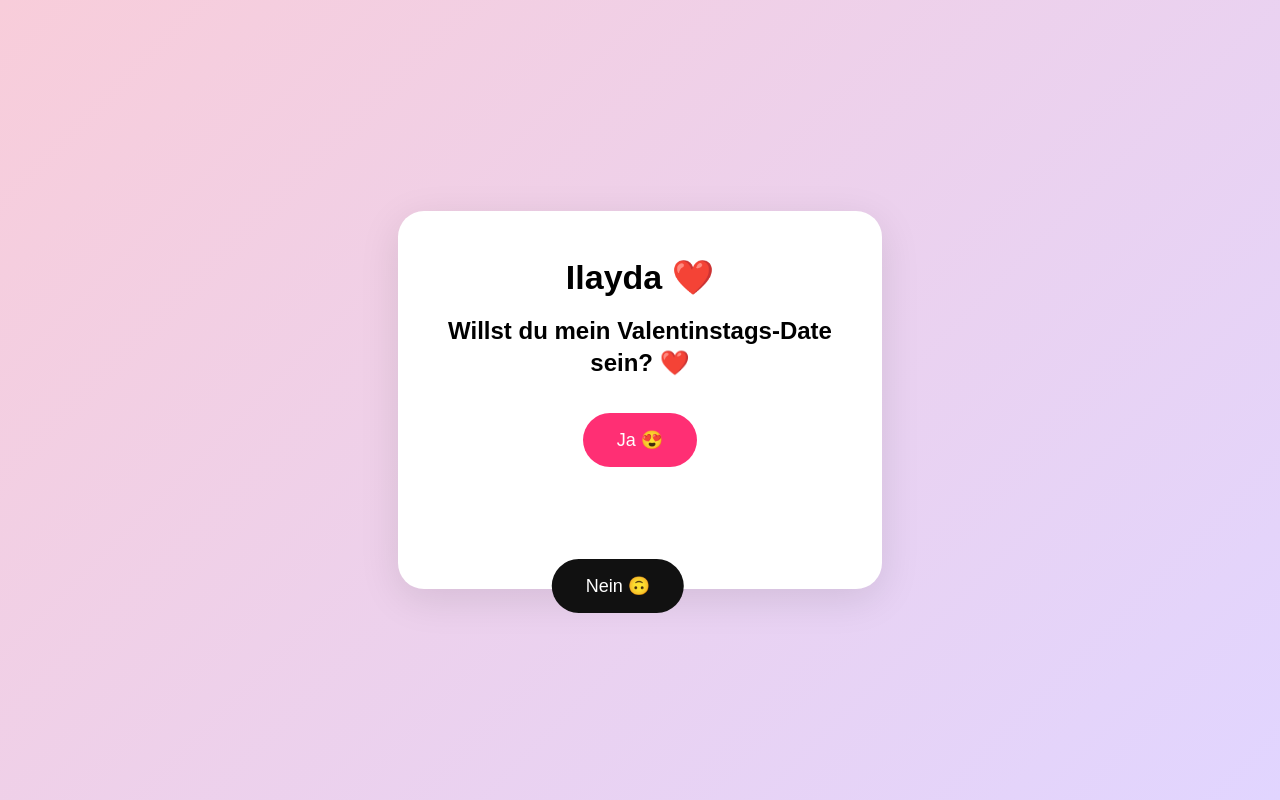
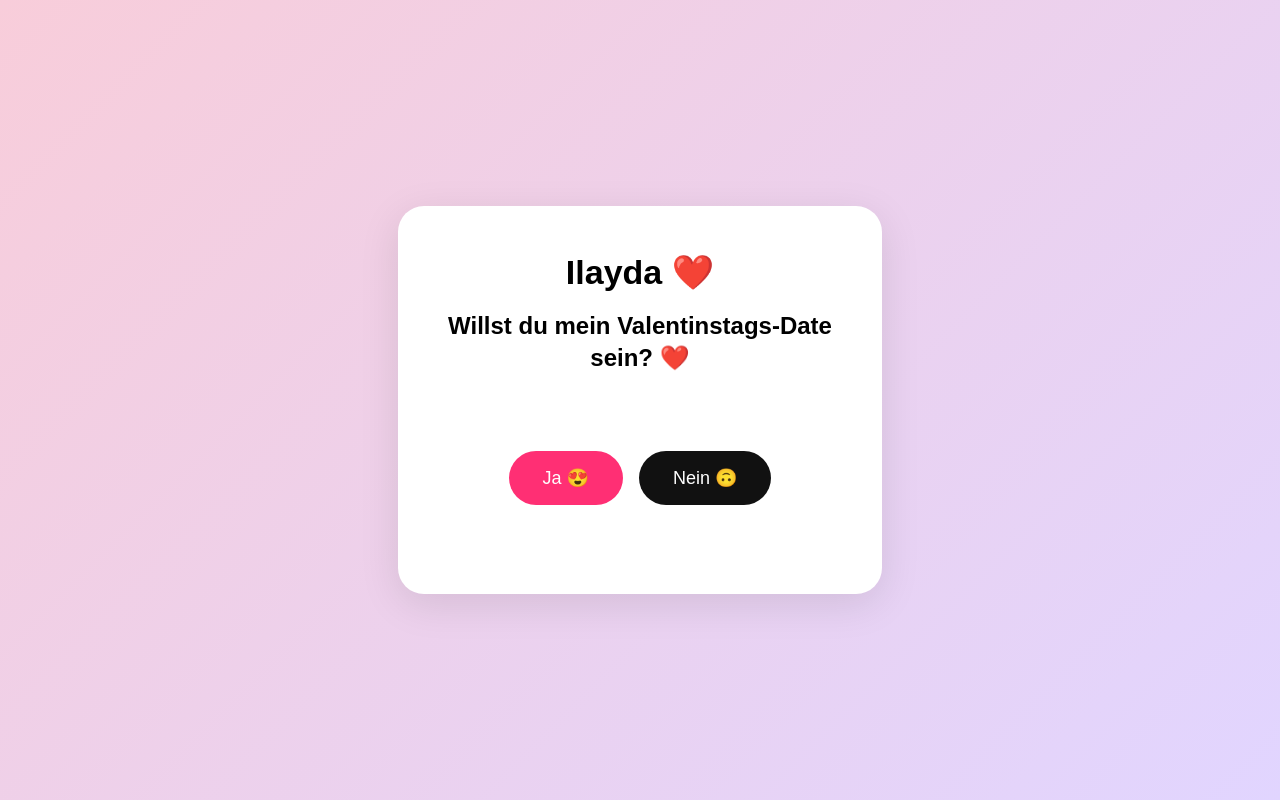
Before and after one commit to aliilayda/Valenine, a plain HTML site: page index.html in a window 1280 px wide. Drawn offline with Linux system fonts and the light colour scheme.

Commit message:
index.html aktualisieren

```diff
--- a/index.html
+++ b/index.html
@@ -44,35 +44,36 @@
   /* Buttons Bereich */
   #buttonsArea{
     position:relative;
-    height:130px;
+    height:140px;
+    display:flex;
+    justify-content:center;
+    align-items:center;
+    gap:16px;
   }
 
-  button{
+  .btn{
     border:none;
     padding:16px 34px;
     font-size:18px;
     border-radius:40px;
     cursor:pointer;
-    transition: transform .2s ease, background .2s ease;
     user-select:none;
     -webkit-tap-highlight-color: transparent;
+    position:relative;
+    z-index:2;
+    transition: transform .2s ease, background .2s ease;
   }
 
   #yes{
     background:#ff2f74;
     color:white;
-    position:relative;
-    z-index:2;
+    z-index:3;
   }
 
   #no{
     background:#111;
     color:white;
-    position:fixed;     /* WICHTIG: damit er nie hinter Ja landet */
-    z-index:9999;       /* immer vorne sichtbar */
-    left:55%;
-    top:50%;
-    transform: translate(-50%, 30px);
+    z-index:4; /* immer über JA sichtbar */
   }
 
   /* Meme */
@@ -135,18 +136,22 @@
     100% { transform: translateY(-120vh) scale(1.25); opacity: 0; }
   }
 
-  /* NO -> riesiges JA Effekt */
-  .becomeHuge{
+  /* NO -> riesiges JA (mittig) */
+  .hugeYes{
+    position:fixed !important;
+    left:50% !important;
+    top:60% !important;
+    transform: translate(-50%,-50%) scale(3) !important;
     background:#ff2f74 !important;
     color:#fff !important;
+    z-index:99999 !important;
     animation: hugePop .45s ease both;
   }
   @keyframes hugePop{
-    0%   { transform: translate(-50%, -50%) scale(1); }
-    60%  { transform: translate(-50%, -50%) scale(3.4); }
-    100% { transform: translate(-50%, -50%) scale(3.0); }
+    0%   { transform: translate(-50%,-50%) scale(1); }
+    60%  { transform: translate(-50%,-50%) scale(3.4); }
+    100% { transform: translate(-50%,-50%) scale(3.0); }
   }
-
 </style>
 </head>
 
@@ -159,18 +164,16 @@
   <div id="question">Willst du mein Valentinstags-Date sein? ❤️</div>
 
   <div id="buttonsArea">
-    <button id="yes">Ja 😍</button>
+    <button id="yes" class="btn">Ja 😍</button>
+    <button id="no" class="btn">Nein 🙃</button>
   </div>
-
-  <!-- NO ist fixed, aber wir lassen ihn trotzdem "logisch" hier -->
-  <button id="no">Nein 🙃</button>
 
   <div id="result"></div>
 </div>
 
 <script>
 const yesBtn = document.getElementById("yes");
-const noBtn = document.getElementById("no");
+const noBtn  = document.getElementById("no");
 const title = document.getElementById("title");
 const question = document.getElementById("question");
 const buttonsArea = document.getElementById("buttonsArea");
@@ -188,25 +191,30 @@ const noTexts = [
   "Bist du dir wirklich sicher?"
 ];
 
-function moveNoAnywhere(){
-  // springt irgendwo hin auf dem Bildschirm, aber bleibt anklickbar
-  const padX = 20;
-  const padY = 120; // nicht zu weit oben in die Safari-Leiste
-  const maxX = window.innerWidth - 170;
-  const maxY = window.innerHeight - 120;
+function moveNoAwayFromYes(){
+  const area = buttonsArea.getBoundingClientRect();
+  const y = area.top + area.height/2;
 
-  const x = padX + Math.random() * Math.max(50, maxX - padX);
-  const y = padY + Math.random() * Math.max(50, maxY - padY);
+  // NO springt immer links/rechts außerhalb vom JA, damit nix überlappt
+  const side = Math.random() < 0.5 ? "left" : "right";
+  const x = side === "left"
+    ? area.left - 40
+    : area.right + 40;
 
+  noBtn.style.position = "fixed";
   noBtn.style.left = x + "px";
   noBtn.style.top  = y + "px";
+  noBtn.style.transform = "translate(-50%, -50%)";
 
-  // kleiner "jump"
-  noBtn.style.transition = "transform .08s ease";
-  noBtn.style.transform = "translate(-50%, -50%) scale(1.06)";
-  setTimeout(()=>{
-    noBtn.style.transform = "translate(-50%, -50%) scale(1)";
-  }, 90);
+  // mini jump
+  noBtn.animate(
+    [
+      { transform: "translate(-50%,-50%) scale(1)" },
+      { transform: "translate(-50%,-50%) scale(1.08)" },
+      { transform: "translate(-50%,-50%) scale(1)" }
+    ],
+    { duration: 180, easing: "ease-out" }
+  );
 }
 
 function showMemeFor2s(){
@@ -247,7 +255,6 @@ function showFinal(){
   title.style.display = "none";
   question.style.display = "none";
   buttonsArea.style.display = "none";
-  noBtn.style.display = "none";
   meme.style.display = "none";
 
   result.classList.add("show");
@@ -280,29 +287,19 @@ noBtn.addEventListener("click", () => {
     noTurnedHuge = true;
 
     noBtn.textContent = "Ja 💘";
-    noBtn.classList.add("becomeHuge");
+    noBtn.classList.add("hugeYes");
 
-    // in die Mitte + riesig (sicher anklickbar)
-    noBtn.style.left = "50%";
-    noBtn.style.top  = "62%";
-    noBtn.style.position = "fixed";
-    noBtn.style.zIndex = "9999";
-
-    // Klick auf riesiges JA -> Ende
+    // Klick auf das riesige JA -> Finale
     noBtn.onclick = showFinal;
     return;
   }
 
-  // Springt weg
-  moveNoAnywhere();
+  moveNoAwayFromYes();
 
-  // Ja wird größer
-  yesScale += 0.22;
+  // Ja wächst, aber bleibt schön
+  yesScale += 0.20;
   yesBtn.style.transform = `scale(${yesScale})`;
 });
-
-// initiale Platzierung, damit NO nicht komisch sitzt
-moveNoAnywhere();
 </script>
 
 </body>
```
